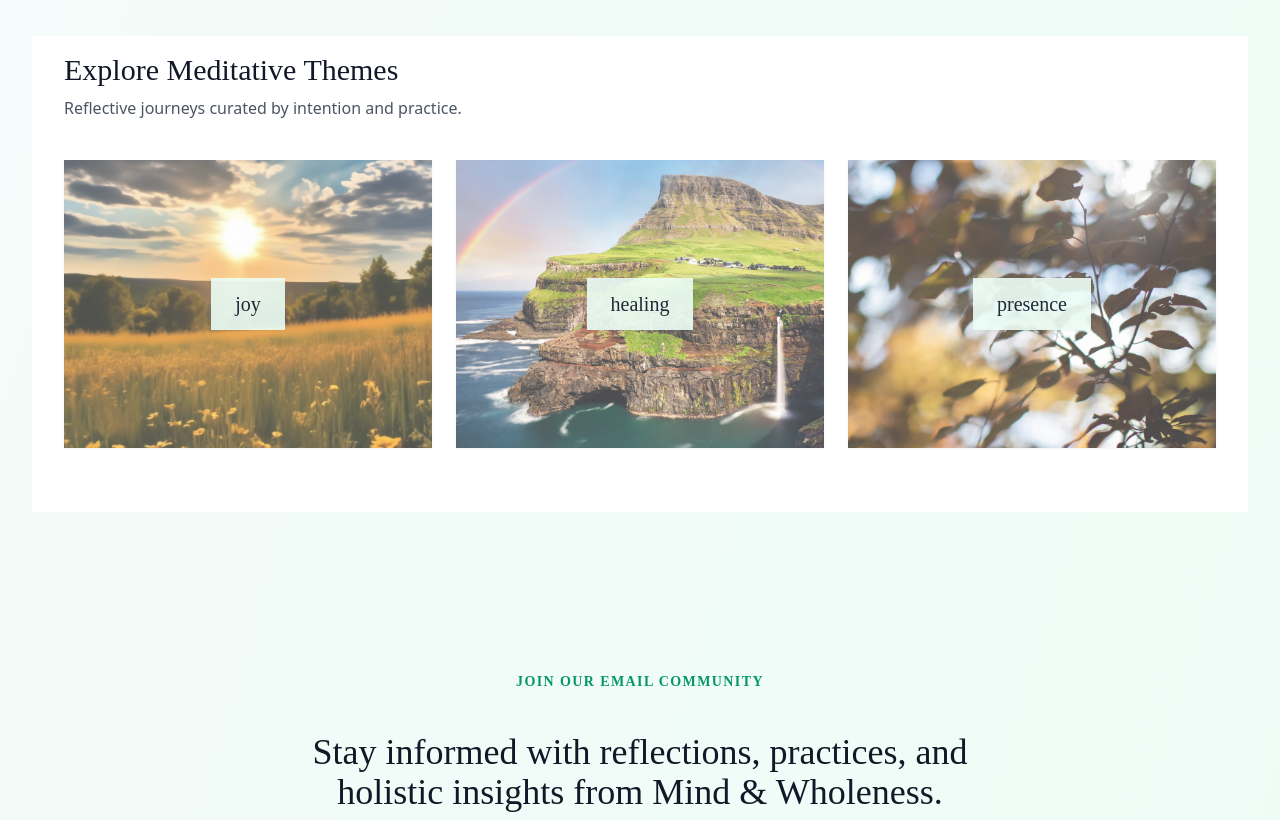
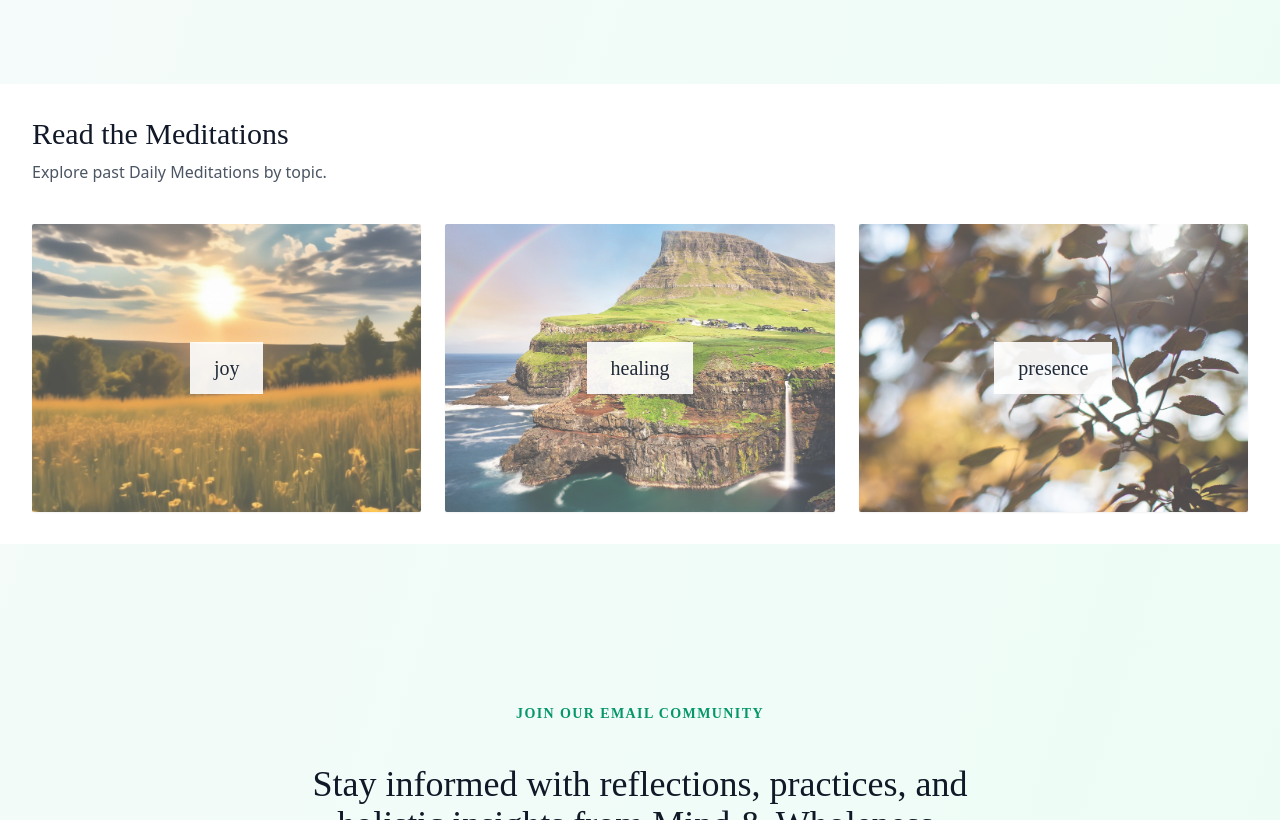
Before and after one commit to eldoJr/mind-and-wholeness, a React (Vite) app: page / in a window 1280 px wide. Shown: the part 2406-3226 px from the top of the page. Built offline with nearby package versions, Linux system fonts and the light colour scheme.

Commit message:
add: meditation up

```diff
--- a/src/components/layout/meditations.tsx
+++ b/src/components/layout/meditations.tsx
@@ -1,39 +1,38 @@
+import { motion } from "framer-motion";
 import joyImage from '/src/assets/images/joy.jpg';
 import healingImage from '/src/assets/images/healing.jpg';
 import presenceImage from '/src/assets/images/presence.jpg';
 
 export default function MeditativeThemes() {
   const themes = [
-    {
-      title: "joy",
-      image: joyImage,
-      link: "/meditations/joy",
-    },
-    {
-      title: "healing",
-      image: healingImage,
-      link: "/meditations/healing",
-    },
-    {
-      title: "presence",
-      image: presenceImage,
-      link: "/meditations/presence",
-    },
+    { title: "joy", image: joyImage, link: "/meditations/joy" },
+    { title: "healing", image: healingImage, link: "/meditations/healing" },
+    { title: "presence", image: presenceImage, link: "/meditations/presence" },
   ];
 
   return (
-    <section className="py-4 pb-16 sm:px-8">
-      <div className="bg-white py-4 pb-16 sm:px-8 max-w-7xl mx-auto">
+    <section className="py-4 sm:py-16">
+      <div className="bg-white py-8 px-4 sm:px-8 max-w-7xl mx-auto">
         <div className="mb-10">
-          <h2 className="text-3xl font-serif text-gray-900">Explore Meditative Themes</h2>
-          <p className="mt-2 text-gray-600">Reflective journeys curated by intention and practice.</p>
+          <h2 className="text-2xl sm:text-3xl font-serif text-gray-900">
+            Read the Meditations
+          </h2>
+          <p className="mt-2 text-gray-600 text-sm sm:text-base">
+            Explore past Daily Meditations by topic.
+          </p>
         </div>
+
         <div className="grid grid-cols-1 sm:grid-cols-2 md:grid-cols-3 gap-6">
-          {themes.map((theme) => (
-            <a
+          {themes.map((theme, idx) => (
+            <motion.a
               key={theme.title}
               href={theme.link}
-              className="relative group overflow-hidden shadow-sm"
+              className="relative group overflow-hidden shadow-sm rounded-sm"
+              initial={{ opacity: 0, y: 20 }}
+              whileInView={{ opacity: 1, y: 0 }}
+              viewport={{ once: true }}
+              transition={{ delay: idx * 0.1, duration: 0.5 }}
+              whileHover={{ scale: 1.01 }}
             >
               <img
                 src={theme.image}
@@ -41,11 +40,11 @@ export default function MeditativeThemes() {
                 className="w-full h-72 object-cover opacity-70 group-hover:opacity-90 transition duration-300"
               />
               <div className="absolute inset-0 flex items-center justify-center">
-                <div className="bg-emerald-50/90 px-6 py-3 shadow-sm text-xl font-serif text-gray-800 transition duration-300 group-hover:scale-105">
+                <div className="bg-white/90 px-6 py-3 text-xl font-serif text-gray-800 transition group-hover:scale-105">
                   {theme.title}
                 </div>
               </div>
-            </a>
+            </motion.a>
           ))}
         </div>
       </div>
```
